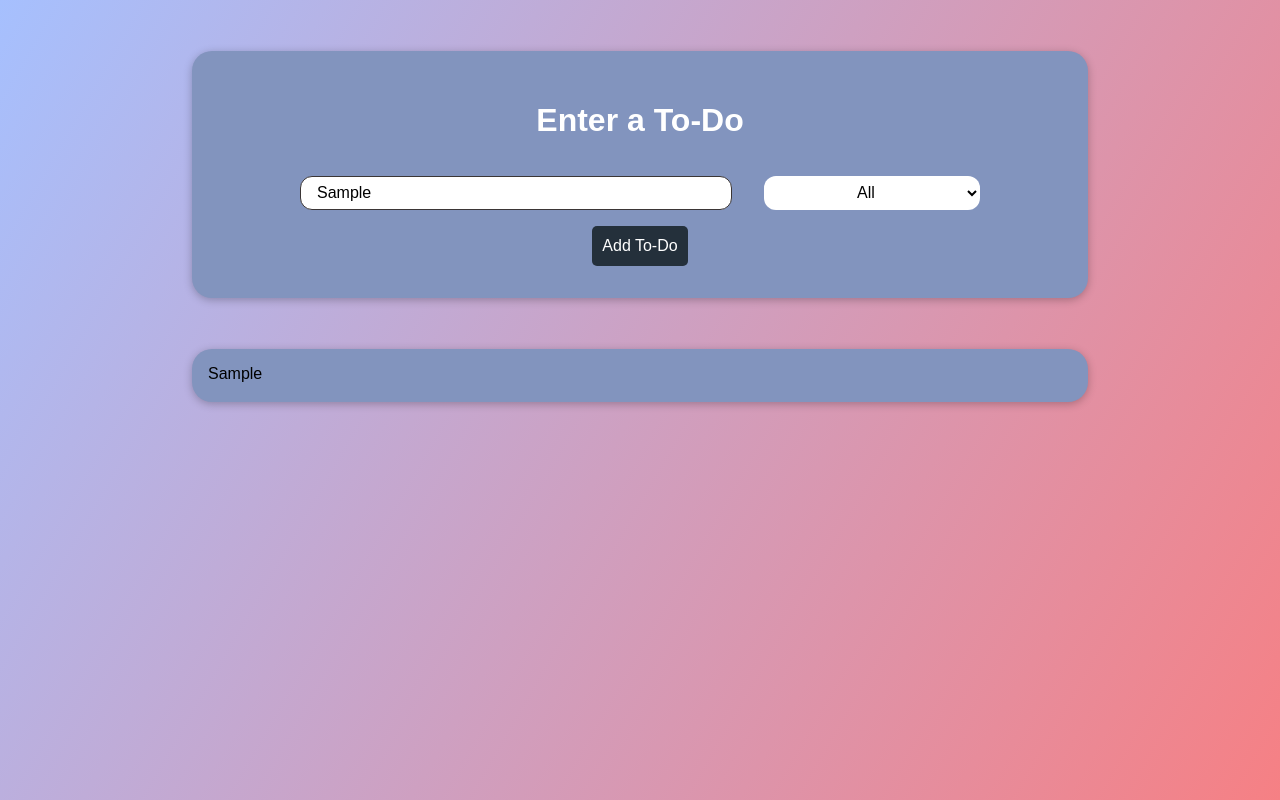
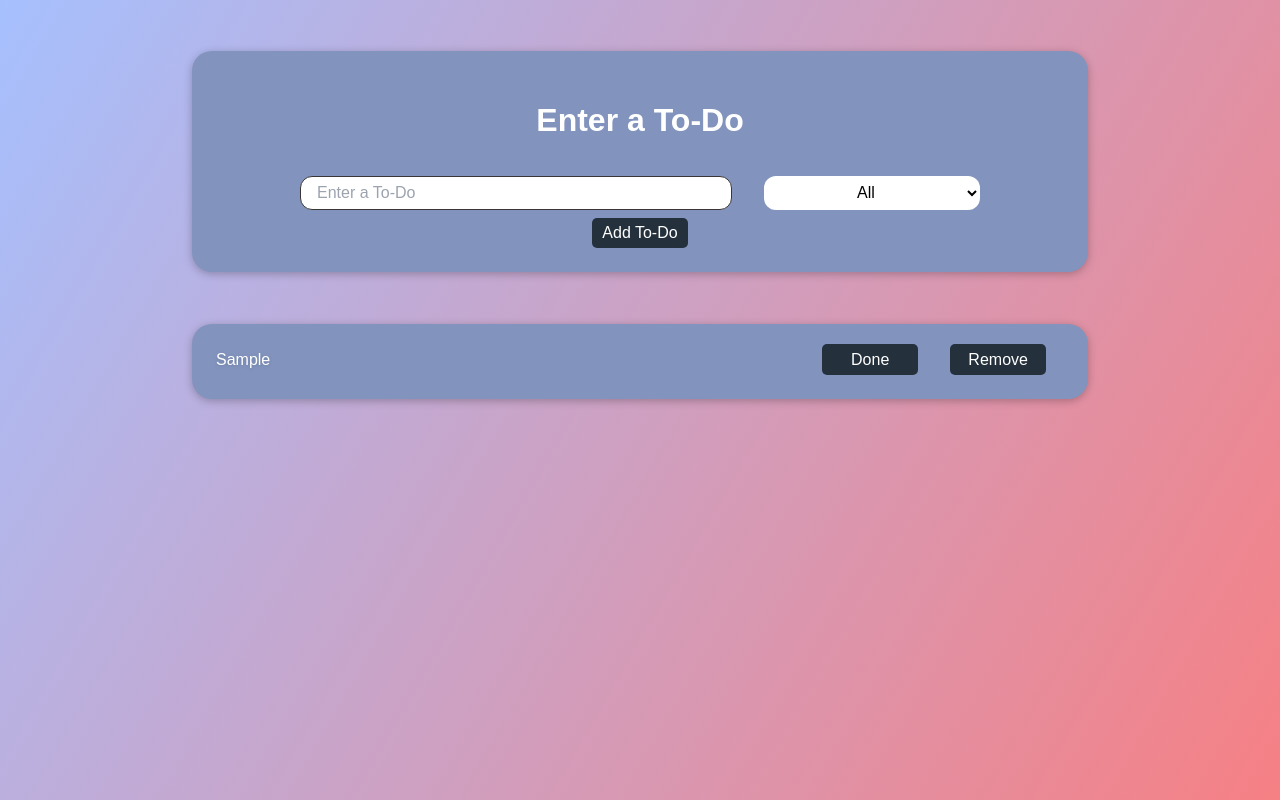
Before and after one commit to sShakar/1st-react-to-do, a React (Create React App) app: page / in a window 1280 px wide. Both pictures are taken after typing "Sample" into the empty fields and a click on the button "Add To-Do". Built offline with nearby package versions, Linux system fonts and the light colour scheme.

Commit message:
added todo styling

```diff
--- a/src/App.js
+++ b/src/App.js
@@ -22,20 +22,22 @@ function App() {
         todo: newTodo,
       },
     ]);
-    console.log('The ToDo Array State:');
-    console.log(todos);
   };
 
   const printToDos = (todos) => {
-    return todos.map((item) => {
-      return <ToDo id={item.id} todo={item.todo} />;
-    });
+    return (
+      <ul>
+        {todos.map((item) => {
+          return <ToDo key={item.id} todo={item.todo} />;
+        })}
+      </ul>
+    );
   };
 
   return (
     <Fragment>
       <Input handleTodos={handleTodos} />
-      <ul>{printToDos(todos)}</ul>
+      {printToDos(todos)}
     </Fragment>
   );
 }
--- a/src/components/Form/Input.js
+++ b/src/components/Form/Input.js
@@ -15,8 +15,7 @@ const Input = (props) => {
     if (newTodo !== undefined && newTodo !== '') {
       props.handleTodos(newTodo);
     }
-    console.log('Entered To Do:');
-    console.log(newTodo);
+    setNewTodo('');
   };
 
   return (
--- a/src/components/Form/Input.module.css
+++ b/src/components/Form/Input.module.css
@@ -32,7 +32,7 @@
 }
 
 .inputs-div {
-   /* width: 100%; */
+   width: 100%;
    display: flex;
    justify-content: center;
 }
--- a/src/components/ToDo/ToDo.js
+++ b/src/components/ToDo/ToDo.js
@@ -1,13 +1,20 @@
-import { useState } from 'react';
 import Card from '../UI/Card/Card';
+import Button from '../UI/Button/Button';
 
-const ToDo = (props) => {
+const ToDo = ({ id, todo }) => {
   return (
     <Card>
-      <li className="z-10" id={props.id}>
-        {props.todo}
-      </li>
-      {/* {console.log(`${props.todo} Item`)} */}
+      <div className="flex">
+        <div className="flex items-center  w-3/4">
+          <li className="text-white font-medium px-2 drop-shadow">{todo}</li>
+        </div>
+        <div className="flex items-center w-1/3">
+          <Button>Done</Button>
+          <Button>Remove</Button>
+          {/* <button className="px-2 bg">Done</button>
+          <button className="px-2">Remove</button> */}
+        </div>
+      </div>
     </Card>
   );
 };
--- a/src/components/UI/Button/Button.module.css
+++ b/src/components/UI/Button/Button.module.css
@@ -3,10 +3,10 @@
    color: white;
    font-weight: 500;
    width: 6rem;
-   padding: 0.5rem;
+   padding: 0.2rem 0.5rem;
    border: none;
    border-radius: 5px;
-   margin: 1rem;
+   margin: 0.5rem 1rem;
 }
 
 .button:hover {
--- a/src/index.css
+++ b/src/index.css
@@ -8,7 +8,7 @@
 
 html {
   font-family: Arial, Helvetica, sans-serif;
-  height: 100%;
+  height: 100vh;
   background-image: linear-gradient(120deg, #a6c0fe 0%, #f68084 100%);
 }
 
```
